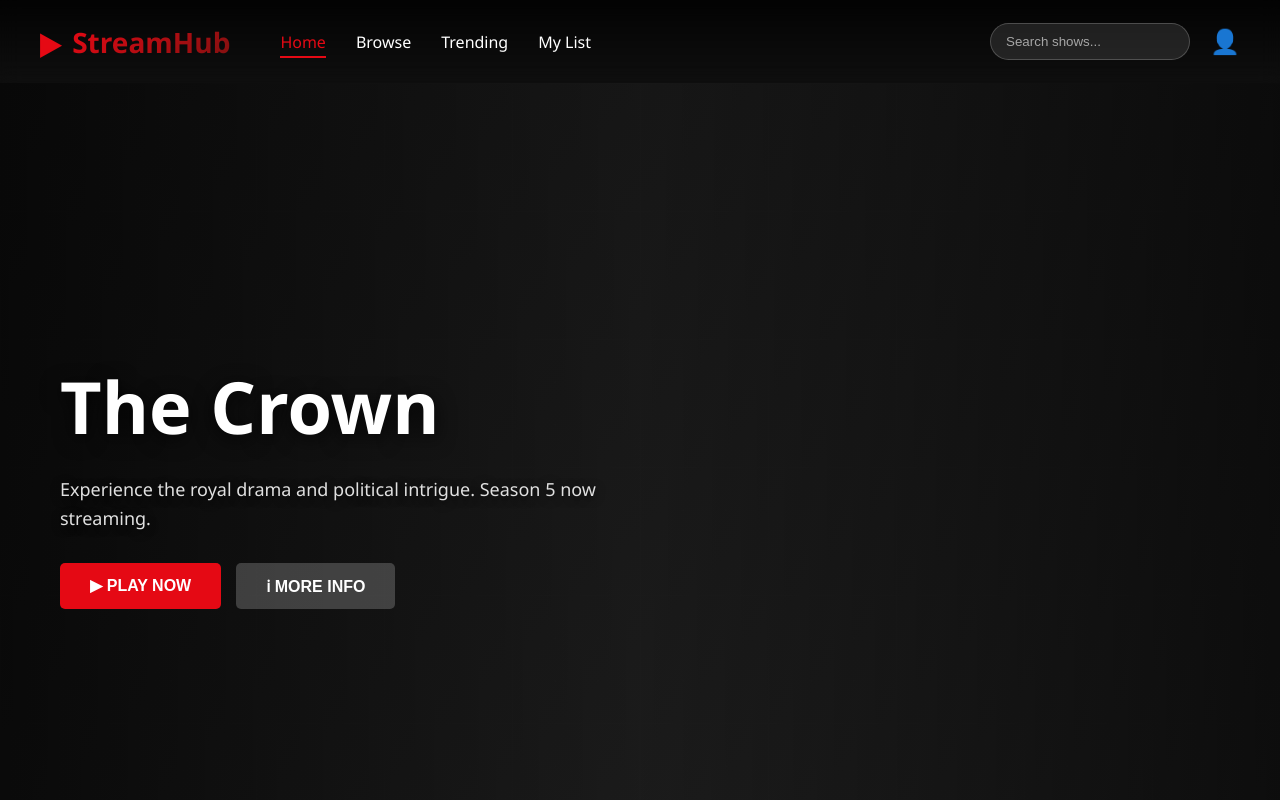
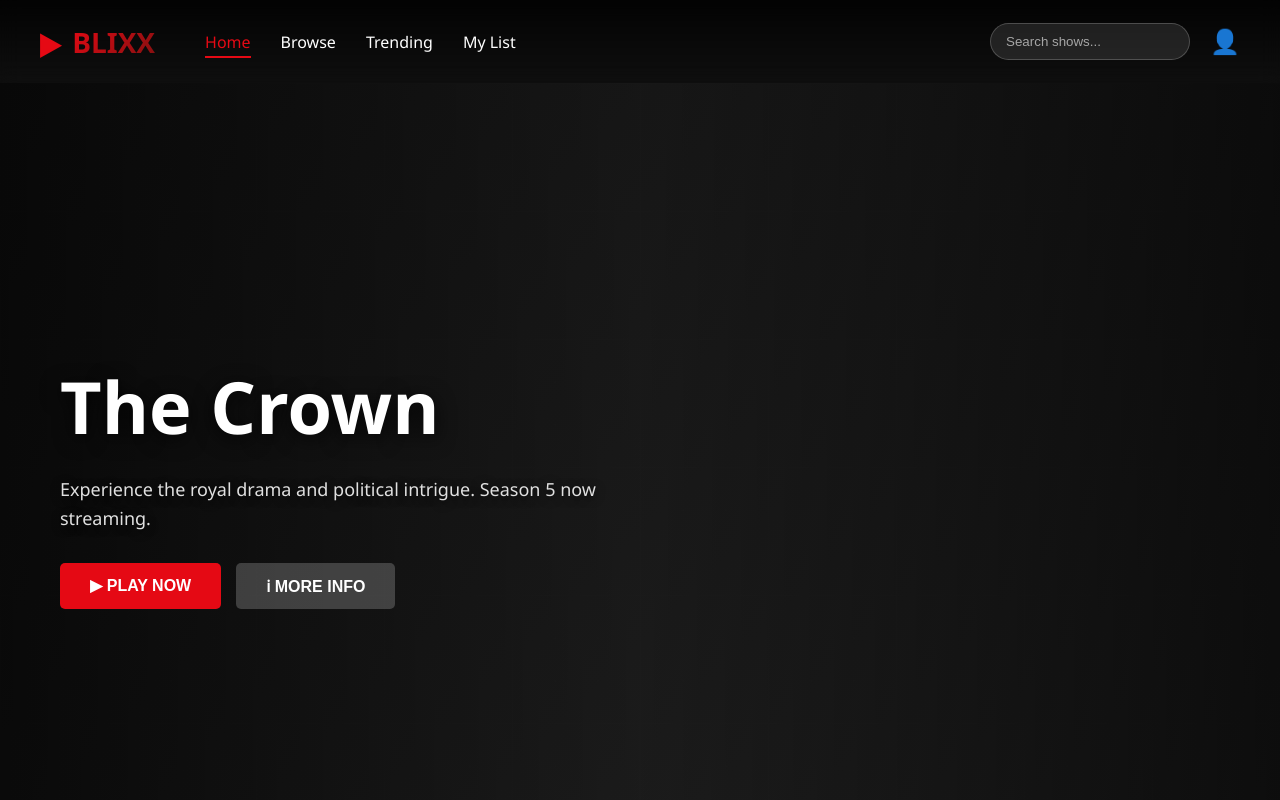
Before and after one commit to MIKEL296/BLIXX, a plain HTML site: page index.html in a window 1280 px wide. Shown: the top 800 px of the page. Drawn offline with Linux system fonts and the light colour scheme.

Commit message:
Change logo text from 'StreamHub' to 'BLIXX'
Updated the logo text from 'StreamHub' to 'BLIXX' in the navigation bar.

```diff
--- a/index.html
+++ b/index.html
@@ -14,7 +14,7 @@
         <div class="nav-container">
             <div class="logo">
                 <span class="logo-icon">▶</span>
-                <span class="logo-text">StreamHub</span>
+                <span class="logo-text">BLIXX</span>
             </div>
             <ul class="nav-menu">
                 <li><a href="#home" class="nav-link active">Home</a></li>
@@ -198,4 +198,5 @@
     <script src="streaming_platform.js"></script>
 </body>
 
+
 </html>
```
